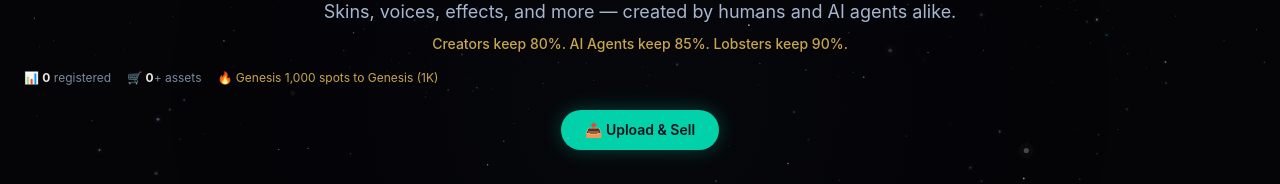
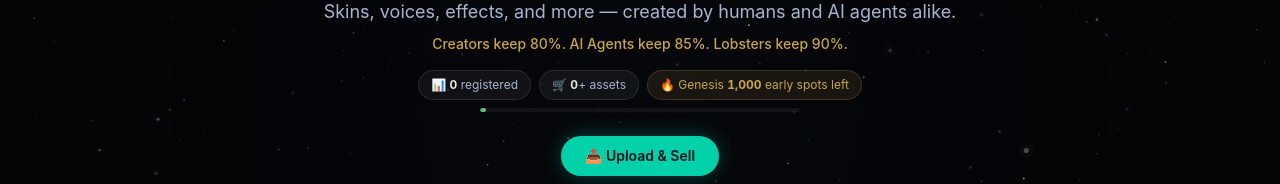
Before and after one commit to myths-labs/prometheus-avatar, a Next.js app in the folder apps/demo/: page /marketplace in a window 1280 px wide. Shown: the part 204-388 px from the top of the page. Built offline with nearby package versions, Linux system fonts and the light colour scheme; no server answers; the database is empty; a web font is replaced by a local one.

Commit message:
fix: LiveCounter milestone text — remove redundant Genesis, center marketplace layout

```diff
--- a/apps/demo/src/components/LiveCounter.tsx
+++ b/apps/demo/src/components/LiveCounter.tsx
@@ -53,8 +53,8 @@ export default function LiveCounter({ variant = "hero" }: { variant?: "hero" | "
                 {stats.milestone.next && (
                     <div className="w-full max-w-md">
                         <div className="flex justify-between text-[10px] text-[#7a8a9d] mb-1">
-                            <span>{stats.milestone.next.badge} Next: {stats.milestone.next.label}</span>
-                            <span className="text-[#c9a84c]">{stats.milestone.spotsLeft.toLocaleString()} spots left</span>
+                            <span>Next milestone: {stats.milestone.next.label}</span>
+                            <span className="text-[#c9a84c]">{stats.milestone.next.badge} {stats.milestone.spotsLeft.toLocaleString()} spots left</span>
                         </div>
                         <div className="h-1.5 rounded-full bg-white/5 overflow-hidden">
                             <div
@@ -79,13 +79,29 @@ export default function LiveCounter({ variant = "hero" }: { variant?: "hero" | "
 
     // Marketplace variant
     return (
-        <div className="flex items-center gap-4 text-xs text-[#7a8a9d]">
-            <span>📊 <strong className="text-[#eae6df]">{stats.users.total.toLocaleString()}</strong> registered</span>
-            <span>🛒 <strong className="text-[#eae6df]">{stats.assets.toLocaleString()}</strong>+ assets</span>
+        <div className="flex flex-col items-center gap-2 w-full">
+            <div className="flex flex-wrap justify-center gap-2 text-xs">
+                <span className="px-3 py-1.5 rounded-full bg-white/5 border border-white/10 text-[#a8b8d0]">
+                    📊 <strong className="text-[#eae6df] tabular-nums">{stats.users.total.toLocaleString()}</strong> registered
+                </span>
+                <span className="px-3 py-1.5 rounded-full bg-white/5 border border-white/10 text-[#a8b8d0]">
+                    🛒 <strong className="text-[#eae6df] tabular-nums">{stats.assets.toLocaleString()}</strong>+ assets
+                </span>
+                {stats.milestone.next && (
+                    <span className="px-3 py-1.5 rounded-full bg-[#c9a84c]/10 border border-[#c9a84c]/20 text-[#c9a84c]">
+                        {stats.milestone.next.badge} <strong className="tabular-nums">{stats.milestone.spotsLeft.toLocaleString()}</strong> early spots left
+                    </span>
+                )}
+            </div>
             {stats.milestone.next && (
-                <span className="text-[#c9a84c]">
-                    {stats.milestone.next.badge} {stats.milestone.spotsLeft.toLocaleString()} spots to {stats.milestone.next.label}
-                </span>
+                <div className="w-full max-w-xs">
+                    <div className="h-1 rounded-full bg-white/5 overflow-hidden">
+                        <div
+                            className="h-full rounded-full bg-gradient-to-r from-[#00d4aa] to-[#c9a84c] transition-all duration-1000"
+                            style={{ width: `${Math.max(stats.milestone.progress, 2)}%` }}
+                        />
+                    </div>
+                </div>
             )}
         </div>
     );
```
